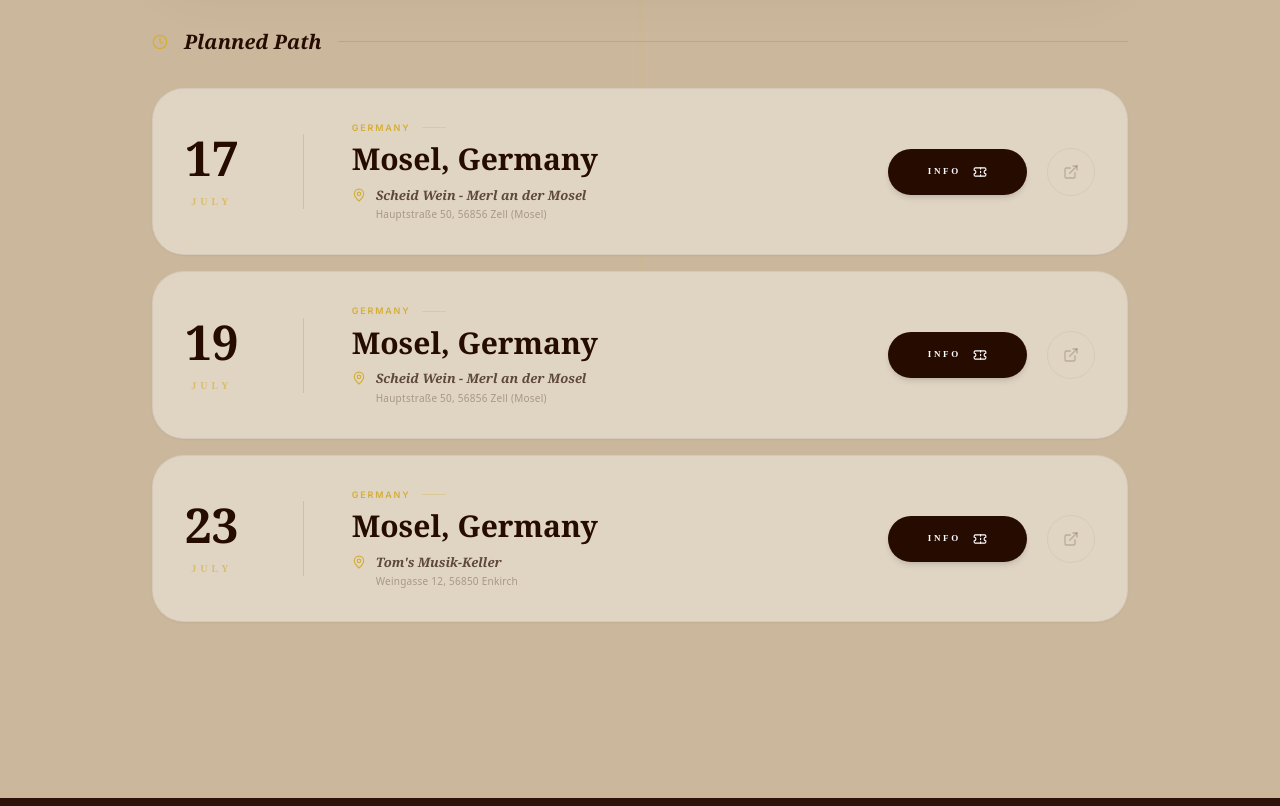
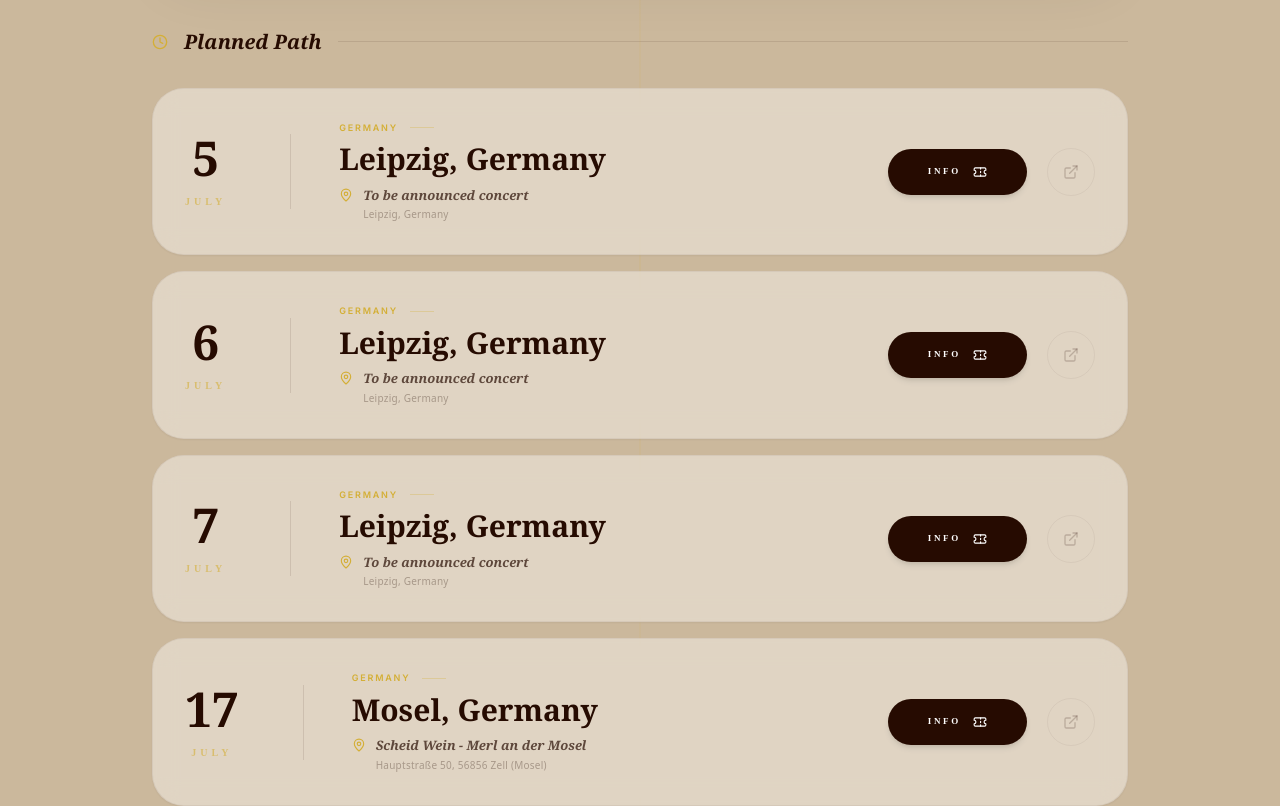
Before and after one commit to brianstilling/Ann-McBryan, a React (Vite) app: page / in a window 1280 px wide. Shown: the part 4640-5446 px from the top of the page. Built offline with nearby package versions, Linux system fonts and the light colour scheme; grey boxes are pictures that could not be loaded; a web font is replaced by a local one.

Commit message:
feat: Add Leipzig 2026 concert dates
Adds new concert dates for Leipzig, Germany in July 2026. Updates the data versioning to reflect these additions.

```diff
--- a/App.tsx
+++ b/App.tsx
@@ -86,7 +86,7 @@ const App: React.FC = () => {
     window.addEventListener('hashchange', handleHashChange);
 
     // Versioning check to ensure Bønnerup and other updates display correctly
-    const DATA_VERSION = 'v1.9_enkirch_time';
+    const DATA_VERSION = 'v1.16_leipzig_split';
     const savedVersion = localStorage.getItem('ann_mcbryan_data_ver');
     const savedSessions = localStorage.getItem('ann_mcbryan_sessions');
 
--- a/constants.ts
+++ b/constants.ts
@@ -22,6 +22,39 @@ export const TOUR_DATA: Concert[] = [
     status: 'upcoming',
     coordinates: { lat: 56.5204, lng: 10.7105 },
     ticketsUrl: 'https://www.facebook.com/events/2537513756664081?acontext=%7B%22event_action_history%22%3A[%7B%22surface%22%3A%22user_timeline%22%7D%2C%7B%22mechanism%22%3A%22surface%22%2C%22surface%22%3A%22groups_highlight_units%22%7D]%2C%22ref_notif_type%22%3Anull%7D'
+  },
+  {
+    id: 'session-2026-leipzig-5',
+    city: 'Leipzig, Germany',
+    country: 'Germany',
+    venue: 'To be announced concert',
+    address: 'Leipzig, Germany',
+    date: 'July 5, 2026',
+    time: 'TBA',
+    status: 'upcoming',
+    coordinates: { lat: 51.3397, lng: 12.3731 }
+  },
+  {
+    id: 'session-2026-leipzig-6',
+    city: 'Leipzig, Germany',
+    country: 'Germany',
+    venue: 'To be announced concert',
+    address: 'Leipzig, Germany',
+    date: 'July 6, 2026',
+    time: 'TBA',
+    status: 'upcoming',
+    coordinates: { lat: 51.3397, lng: 12.3731 }
+  },
+  {
+    id: 'session-2026-leipzig-7',
+    city: 'Leipzig, Germany',
+    country: 'Germany',
+    venue: 'To be announced concert',
+    address: 'Leipzig, Germany',
+    date: 'July 7, 2026',
+    time: 'TBA',
+    status: 'upcoming',
+    coordinates: { lat: 51.3397, lng: 12.3731 }
   },
   {
     id: 'session-2026-merl',
```
